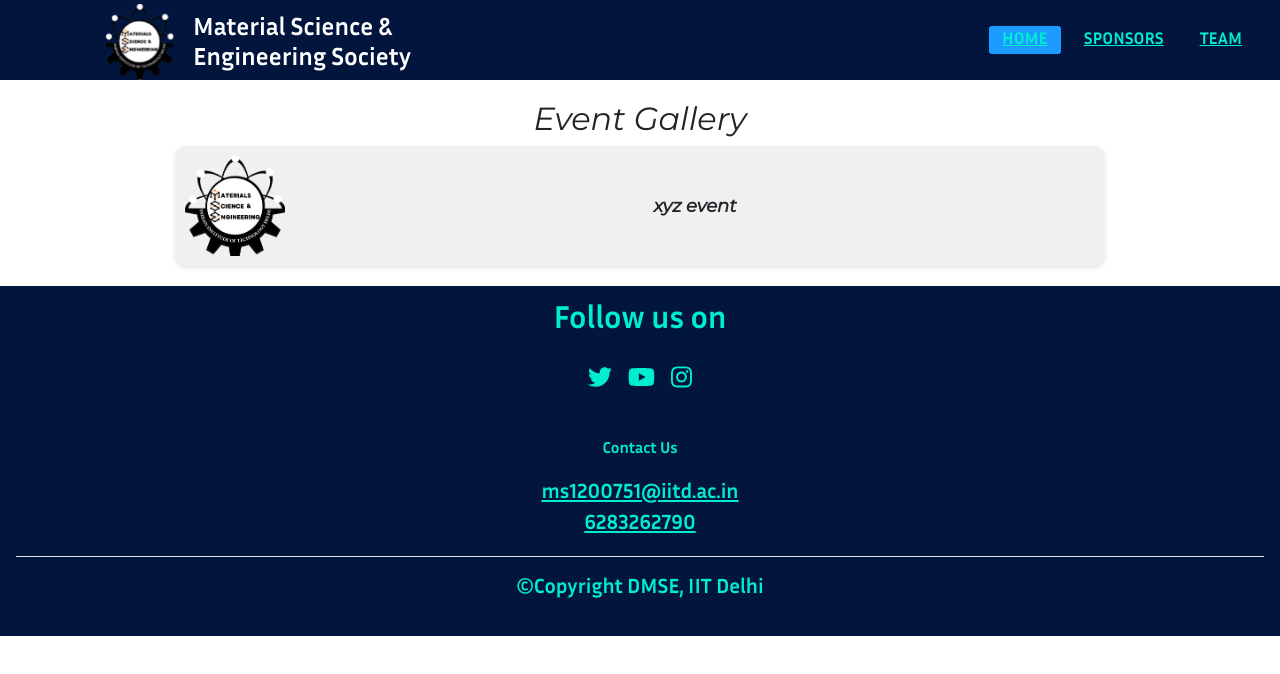
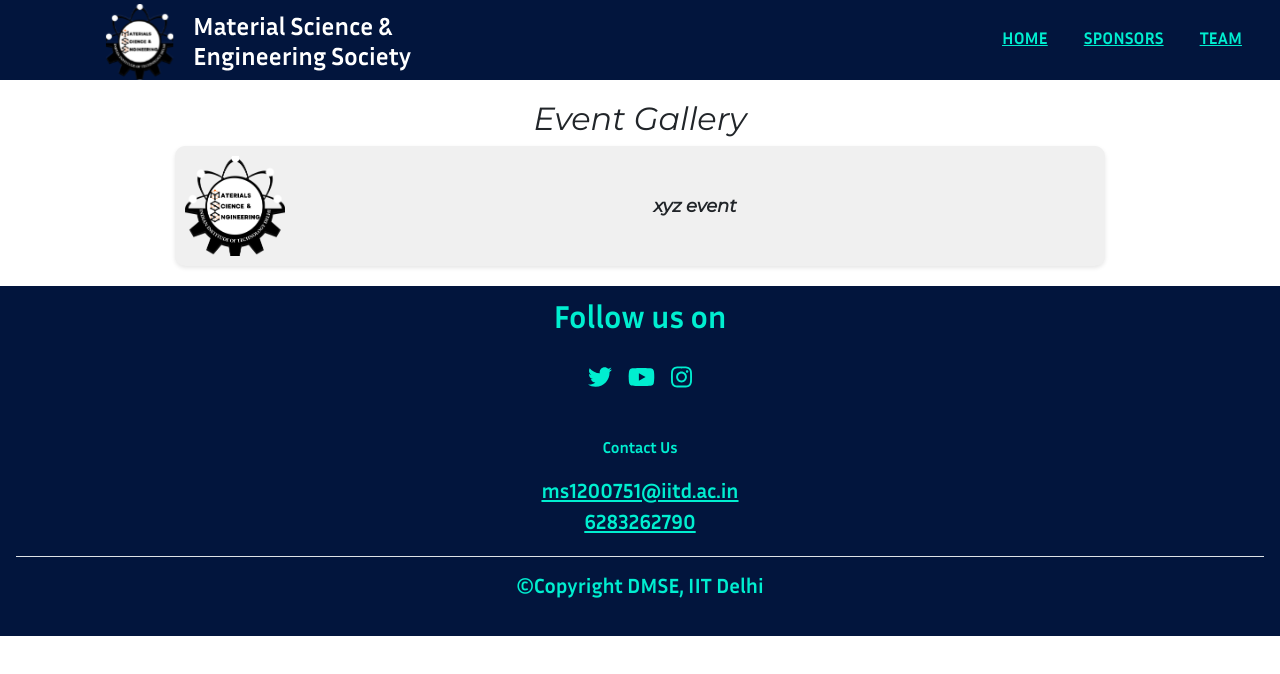
Before and after one commit to sunaina2863/symposium, a React (Create React App) app: page / in a window 1280 px wide. Shown: the top 674 px of the page. Built offline with nearby package versions, Linux system fonts and the light colour scheme; the HTML template or start-up script is replaced by a standard one.

Commit message:
Main branch pulled

```diff
--- a/src/Home/navbar.css
+++ b/src/Home/navbar.css
@@ -37,8 +37,9 @@
     text-transform: uppercase;
   }
   a.active,a:hover{
-    background: #1b9bff;
+    /* background: #00EED0; */
     transition: .5s;
+
   }
   .checkbtn{
     font-size: 30px;
@@ -87,7 +88,7 @@
     }
     a:hover,a.active{
       background: none;
-      color: #0082e6;
+      /* color: #0082e6; */
     }
     #check:checked ~ ul{
       left: 0;
--- a/src/Home/navbar.js
+++ b/src/Home/navbar.js
@@ -1,3 +1,4 @@
+
 import React from "react";
 import Logo from "./MSES_Logo.svg";
 import "./navbar.css";
@@ -18,7 +19,7 @@ const Navbar = () => {
         </div>
       </label>
       <ul>
-        <li><a class="active" href="/">Home</a></li>
+        <li><a class="active" href="#">Home</a></li>
         <li><a href="/sponsors">Sponsors</a></li>
         <li><a href="/team">Team</a></li>
 
```
